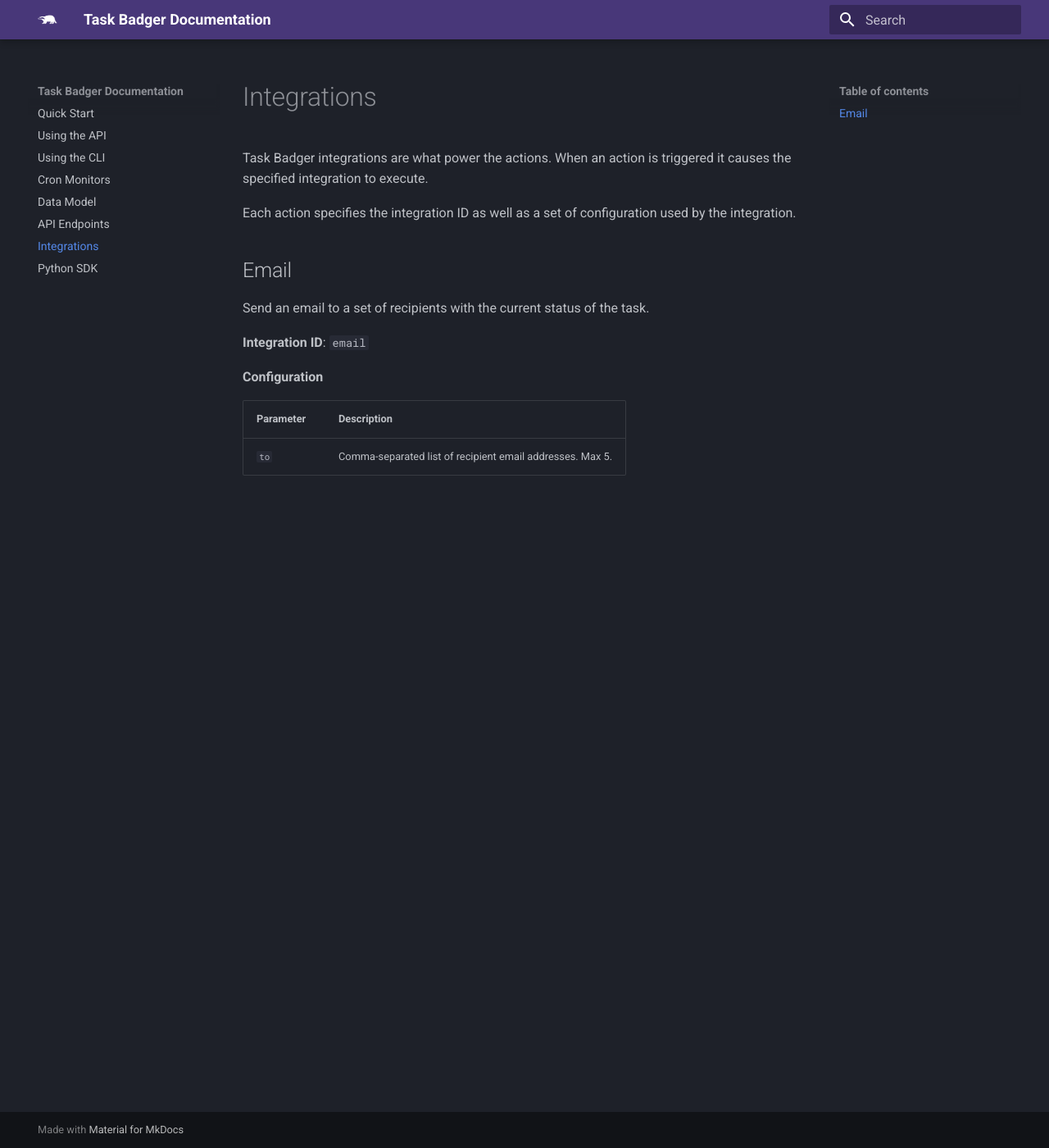
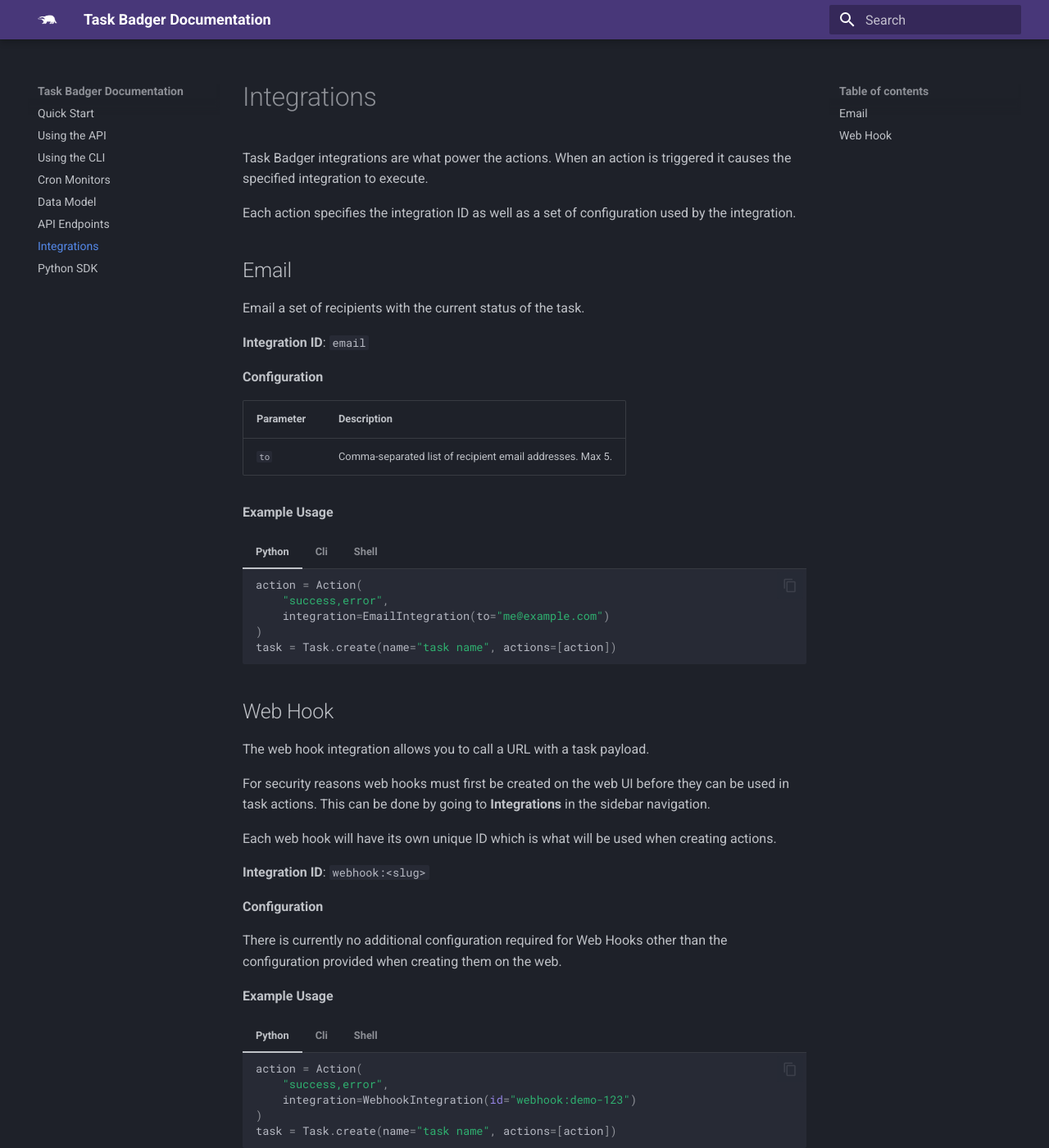
Before and after one commit to taskbadger/taskbadger-docs, an MkDocs documentation site: the page built from docs/integrations.md, in a window 1280 px wide and 1400 px high. Shown: the whole window at 82% size. Built offline with MkDocs 1.6.1 and Material for MkDocs 9.7.7, drawn with Linux system fonts in a browser that asks for light colours.

Commit message:
add web hook docs

````diff
--- a/docs/integrations.md
+++ b/docs/integrations.md
@@ -11,12 +11,86 @@
 
 ## Email
 
-Send an email to a set of recipients with the current status of the task.
+Email a set of recipients with the current status of the task.
 
 **Integration ID**: `email`
 
 **Configuration**
 
 | Parameter | Description                                               |
-|----------|-----------------------------------------------------------|
-| `to`       | Comma-separated list of recipient email addresses. Max 5. |
+|-----------|-----------------------------------------------------------|
+| `to`      | Comma-separated list of recipient email addresses. Max 5. |
+
+**Example Usage**
+
+=== "Python"
+
+    ```python
+    action = Action(
+        "success,error",
+        integration=EmailIntegration(to="me@example.com")
+    )
+    task = Task.create(name="task name", actions=[action])
+    ```
+
+=== "Cli"
+
+    ```shell
+    taskbadger run "demo task" --action error,sucess email to:me@test.com -- path/to/script.sh
+    ```
+
+=== "Shell"
+
+    ```shell
+    $ curl -X PATCH "https://taskbadger.net/api/${ORG}/${PROJECT}/tasks/" \
+      -H "Authorization: Bearer ${API_KEY}" \
+      -H "Content-Type: application/json" \
+      -d '{"name":"demo", "actions":[{"integration":"email","trigger":"success,error","config":{"to":"me@example.com"}}]}'
+    ```
+
+## Web Hook
+
+The web hook integration allows you to call a URL with a task payload.
+
+For security reasons web hooks must first be created on the web UI before they can be used
+in task actions. This can be done by going to **Integrations** in the sidebar navigation.
+
+Each web hook will have its own unique ID which is what will be used when creating actions.
+
+**Integration ID**: `webhook:<slug>`
+
+**Configuration**
+
+There is currently no additional configuration required for Web Hooks other than
+the configuration provided when creating them on the web.
+
+
+
+**Example Usage**
+
+=== "Python"
+
+    ```python
+    action = Action(
+        "success,error",
+        integration=WebhookIntegration(id="webhook:demo-123")
+    )
+    task = Task.create(name="task name", actions=[action])
+    ```
+
+=== "Cli"
+
+    Since no additional configuration is required we must pass an empty string:
+
+    ```shell
+    taskbadger run "demo task" --action error,sucess webhook:demo-123 "" -- path/to/script.sh
+    ```
+
+=== "Shell"
+
+    ```shell
+    $ curl -X PATCH "https://taskbadger.net/api/${ORG}/${PROJECT}/tasks/" \
+      -H "Authorization: Bearer ${API_KEY}" \
+      -H "Content-Type: application/json" \
+      -d '{"name":"demo", actions":[{"integration":"webhook:demo-test","trigger":"success,error","config":{}}]}'
+    ```
````
